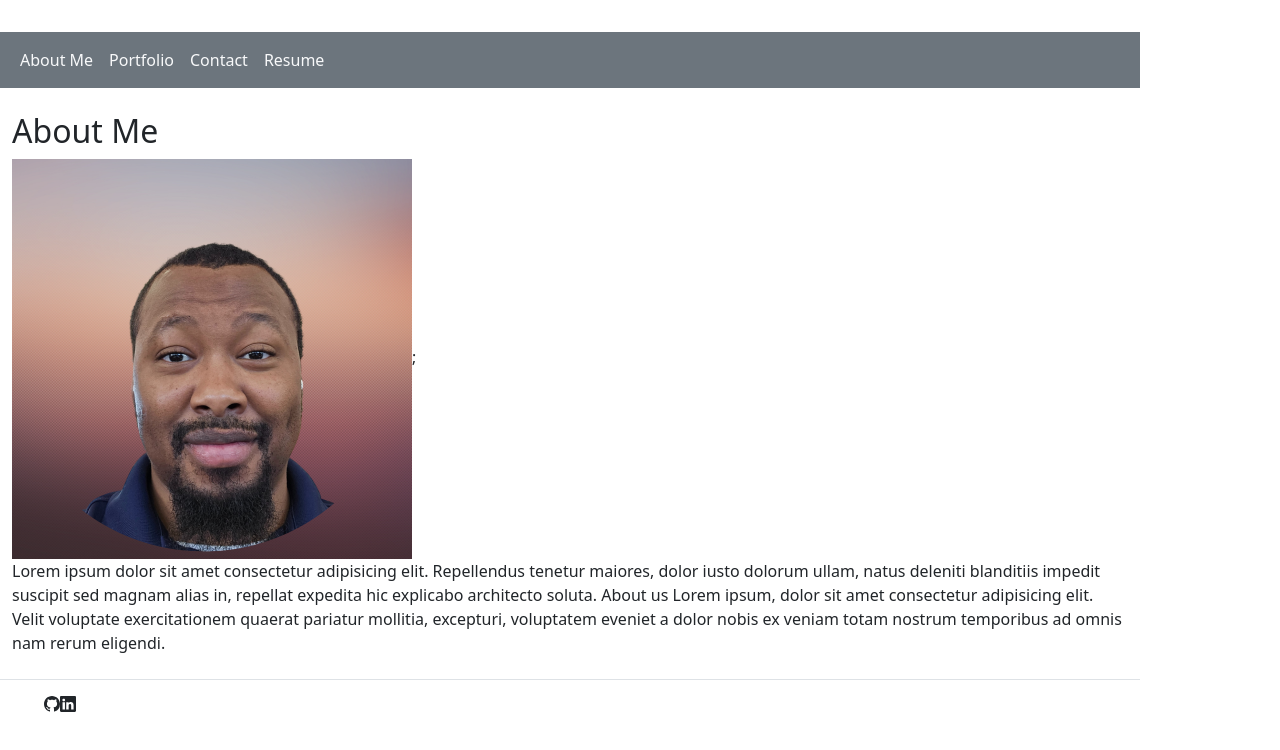
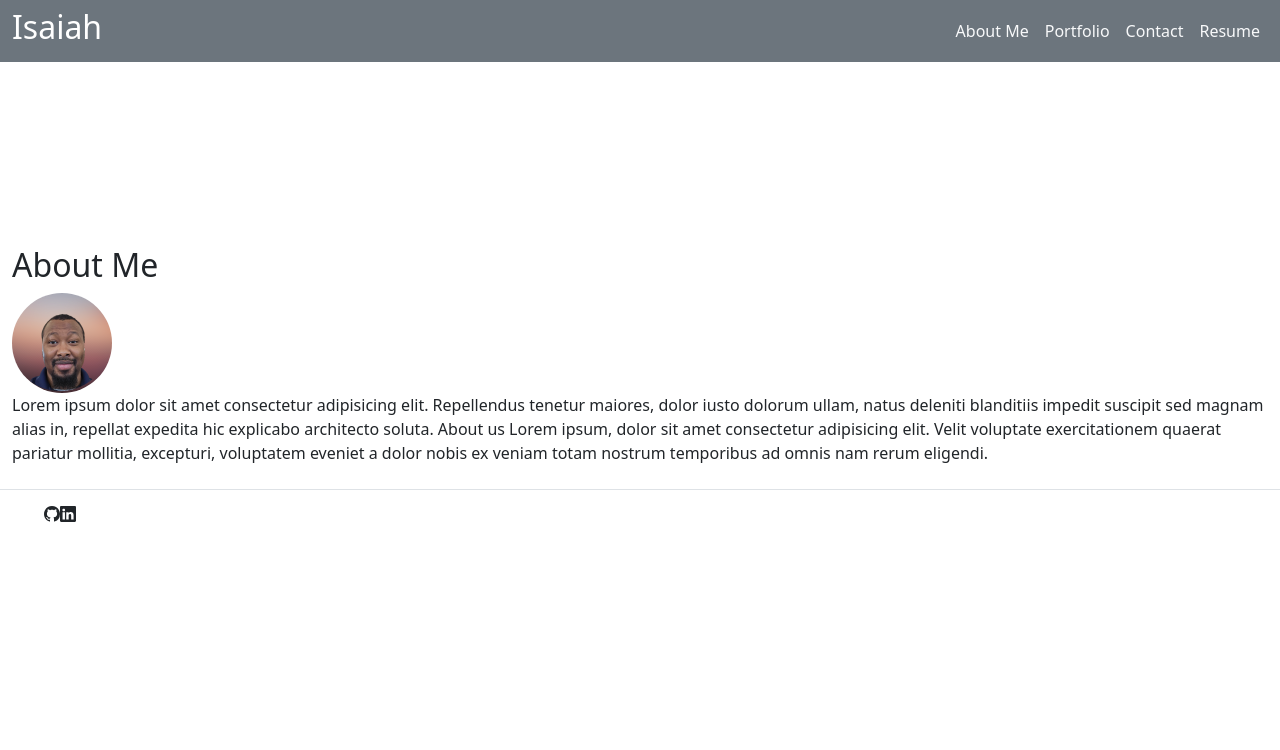
Before and after one commit to Isaiahcapers/REACT-PORTFOLIO, a React (Vite) app: page / in a window 1280 px wide. Shown: the top 750 px of the page. Built offline with nearby package versions, Linux system fonts and the light colour scheme.

Commit message:
08.29.24

```diff
--- a/src/App.jsx
+++ b/src/App.jsx
@@ -6,11 +6,11 @@ function App() {
   // The Outlet component will conditionally swap between the different pages according to the URL
   console.log("app component rendered");
   return (
-    <>
+    <div>
       <Nav />
       <Outlet />
       <Footer />
-    </>
+    </div>
   );
 }
 
--- a/src/components/Nav.jsx
+++ b/src/components/Nav.jsx
@@ -5,6 +5,8 @@ import Navbar from './UI/Navbar';
 export default function Nav() {
   // The Navbar UI component will render each of the Link elements in the links prop
   return (
+    <div className="">
+      <header>
         <Navbar
           links={[
             <Link key={1} className="nav-link text-light" to="/">
@@ -21,5 +23,7 @@ export default function Nav() {
         </Link>,
           ]}
         />
+      </header>
+    </div>
   );
 }
--- a/src/components/UI/Navbar.jsx
+++ b/src/components/UI/Navbar.jsx
@@ -1,11 +1,13 @@
 export default function Nav({ links }) {
     return (
-      <nav className="navbar navbar-expand-lg bg-secondary">
+      <nav className="navbar navbar-expand-lg bg-secondary container-fluid fixed-top">
         <div className="container-fluid">
-          <div className="collapse navbar-collapse" id="navbarSupportedContent">
-            <ul className="navbar-nav me-auto mb-2 mb-lg-0">
+          <div className="collapse navbar-collapse d-flex flex-row justify-content-between" id="navbarSupportedContent">
+         <div className ="text-white">
+            <h2>Isaiah</h2></div>
+            <div><ul className="navbar-nav me-auto mb-2 mb-lg-0 justify-content-space-around">
               {links.map((link) => link)}
-            </ul>
+            </ul></div>
           </div>
         </div>
       </nav>
--- a/src/pages/AboutPage.jsx
+++ b/src/pages/AboutPage.jsx
@@ -1,10 +1,14 @@
 import logo from '../assets/images/image1.png';
 export default function AboutPage(){
   return (
-    <div className="container pt-4">
-      <h2>About Me</h2>
-      <img src ={logo} alt="Photo"/>;
-      <p>
+    <div className="container-fluid pt-4">
+      <div><h2>About Me</h2></div>
+      <div>
+        <img src ={logo} alt="Photo" className="rounded-circle img-fluid"
+        style ={{width: '100px', height: '100px'}}/>
+      </div>
+      <div>
+        <p>
         Lorem ipsum dolor sit amet consectetur adipisicing elit. Repellendus
         tenetur maiores, dolor iusto dolorum ullam, natus deleniti blanditiis
         impedit suscipit sed magnam alias in, repellat expedita hic explicabo
@@ -12,7 +16,7 @@ export default function AboutPage(){
         adipisicing elit. Velit voluptate exercitationem quaerat pariatur
         mollitia, excepturi, voluptatem eveniet a dolor nobis ex veniam totam
         nostrum temporibus ad omnis nam rerum eligendi.
-      </p>
+      </p></div>
     </div>
   );
 }
```
Lines whose indentation alone changed are shown as unchanged.
